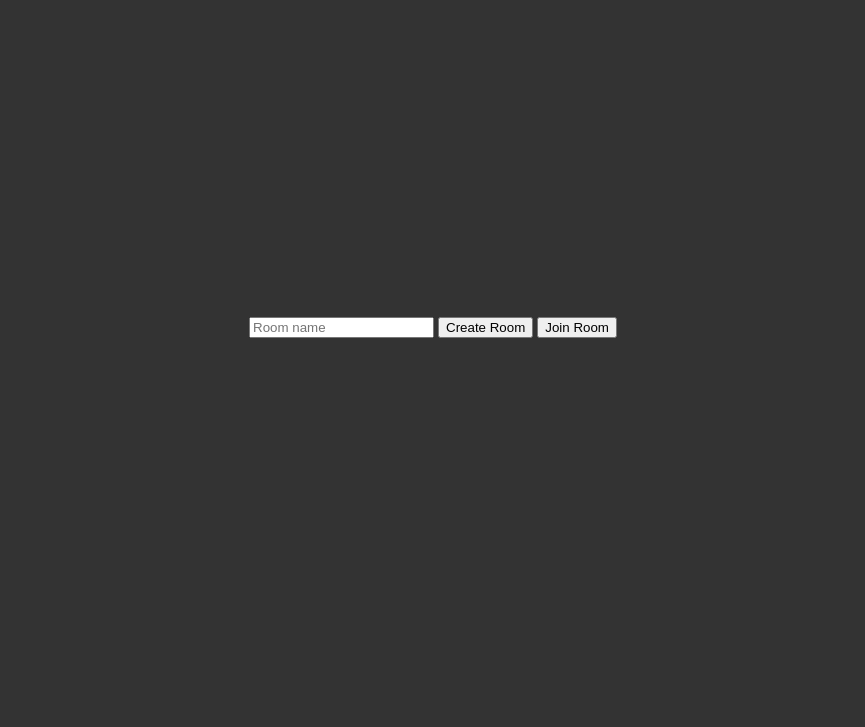
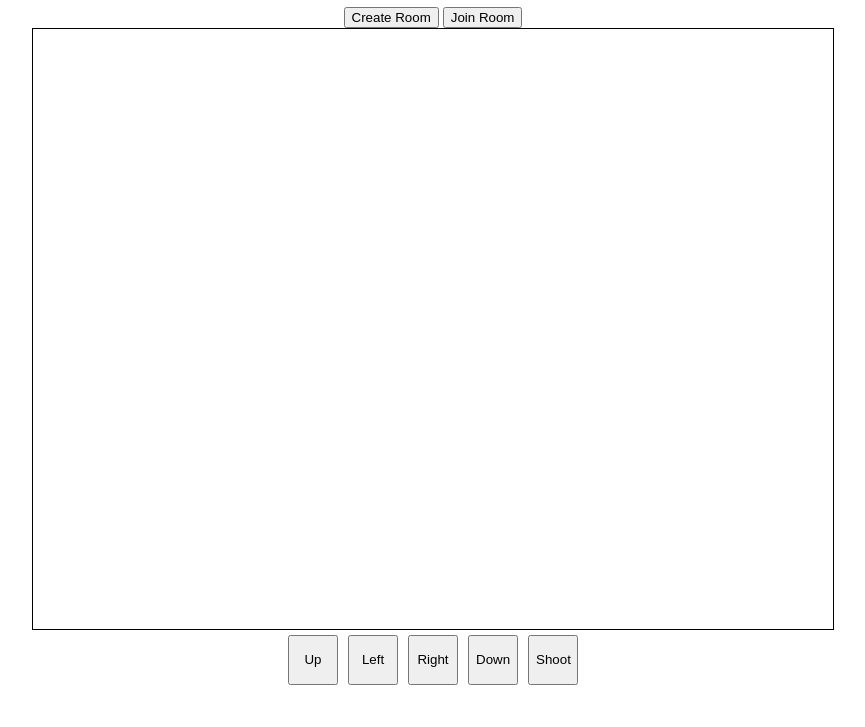
Before and after one commit to Yuki-1018/tetris-socketio, a website: page public/index.html in a window 1280 px wide. Shown: the part 73-800 px from the top of the page, without its empty margins (207-1072 px from the left). Drawn offline with nearby package versions, Linux system fonts and the light colour scheme; no server answers.

Commit message:
Update index.html

```diff
--- a/public/index.html
+++ b/public/index.html
@@ -1,29 +1,30 @@
 <!DOCTYPE html>
 <html lang="en">
 <head>
-  <meta charset="UTF-8">
-  <meta name="viewport" content="width=device-width, initial-scale=1.0">
-  <title>1v1 Tetris</title>
-  <link rel="stylesheet" href="style.css">
+    <meta charset="UTF-8">
+    <meta name="viewport" content="width=device-width, initial-scale=1.0">
+    <title>Twinbee-like Game</title>
+    <style>
+        canvas { border: 1px solid black; display: block; margin: 0 auto; }
+        #gamepad { display: flex; justify-content: center; }
+        .gamepad-button { width: 50px; height: 50px; margin: 5px; }
+    </style>
 </head>
 <body>
-  <div id="gameContainer">
-    <div id="menu">
-      <input type="text" id="roomInput" placeholder="Room name">
-      <button id="createRoomButton">Create Room</button>
-      <button id="joinRoomButton">Join Room</button>
-      <div id="waiting" style="display: none;">Waiting for an opponent...</div>
+    <h1 style="text-align: center;">Twinbee-like Game</h1>
+    <div style="text-align: center;">
+        <button onclick="createRoom()">Create Room</button>
+        <button onclick="joinRoom()">Join Room</button>
     </div>
-    <div id="game" style="display: none;">
-      <div id="opponentCanvasContainer">
-        <canvas id="opponentCanvas" width="150" height="300"></canvas>
-      </div>
-      <canvas id="tetrisCanvas" width="300" height="600"></canvas>
-      <div id="gameOver" style="display: none;">Game Over! Waiting for next round...</div>
+    <canvas id="gameCanvas" width="800" height="600"></canvas>
+    <div id="gamepad">
+        <button class="gamepad-button" id="up">Up</button>
+        <button class="gamepad-button" id="left">Left</button>
+        <button class="gamepad-button" id="right">Right</button>
+        <button class="gamepad-button" id="down">Down</button>
+        <button class="gamepad-button" id="shoot">Shoot</button>
     </div>
-  </div>
-
-  <script src="/socket.io/socket.io.js"></script>
-  <script src="game.js"></script>
+    <script src="/socket.io/socket.io.js"></script>
+    <script src="/game.js"></script>
 </body>
 </html>
```
